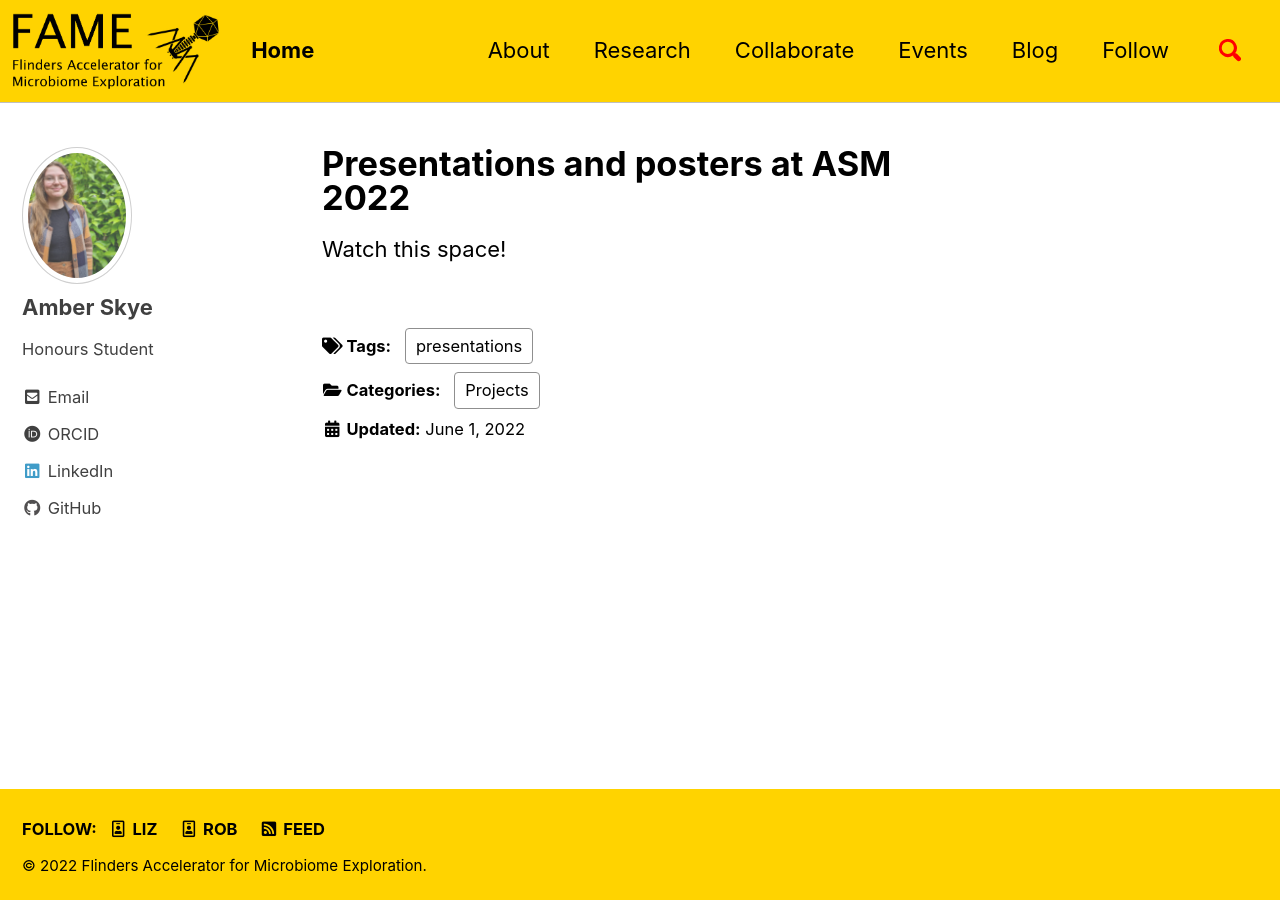
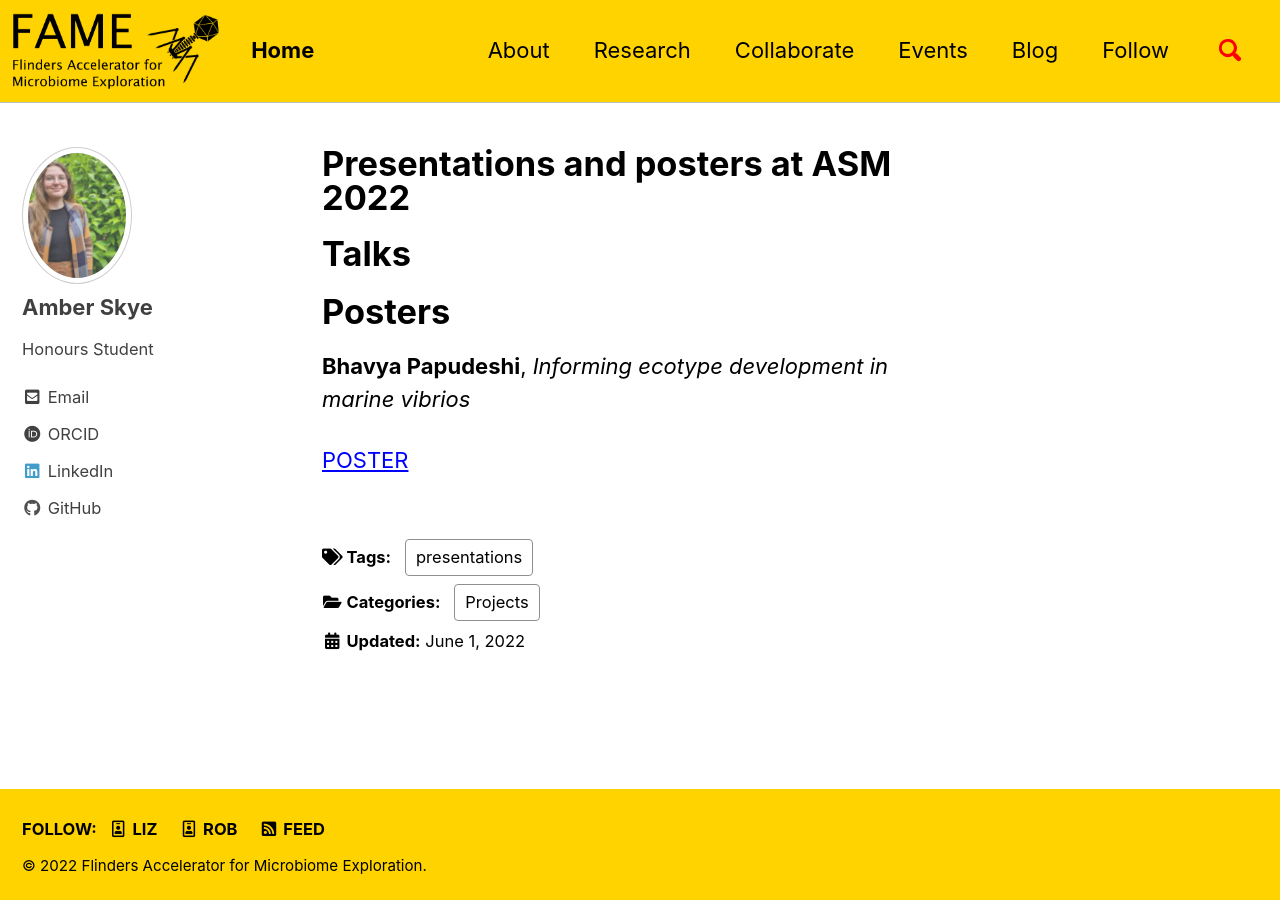
Before and after one commit to FlindersFAME/fame.github.io, a Jekyll site: the page built from Projects/_posts/2022-06-01-asm-2022-presentations.md, in a window 1280 px wide. Built offline with Jekyll 4.4.1, drawn with Linux system fonts in a browser that asks for light colours; cached includes are drawn as plain includes.

Commit message:
poster talk updates

```diff
--- a/Projects/_posts/2022-06-01-asm-2022-presentations.md
+++ b/Projects/_posts/2022-06-01-asm-2022-presentations.md
@@ -6,4 +6,11 @@ author: Amber Skye
 excerpt: View all FAME posters and talks presented at ASM 2022!
 ---
 
-Watch this space!
+# Talks
+
+
+# Posters
+
+__Bhavya Papudeshi__, _Informing ecotype development in marine vibrios_
+
+[POSTER](https://cloudstor.aarnet.edu.au/plus/s/DRuZQdtKrg0BPyX)
```
